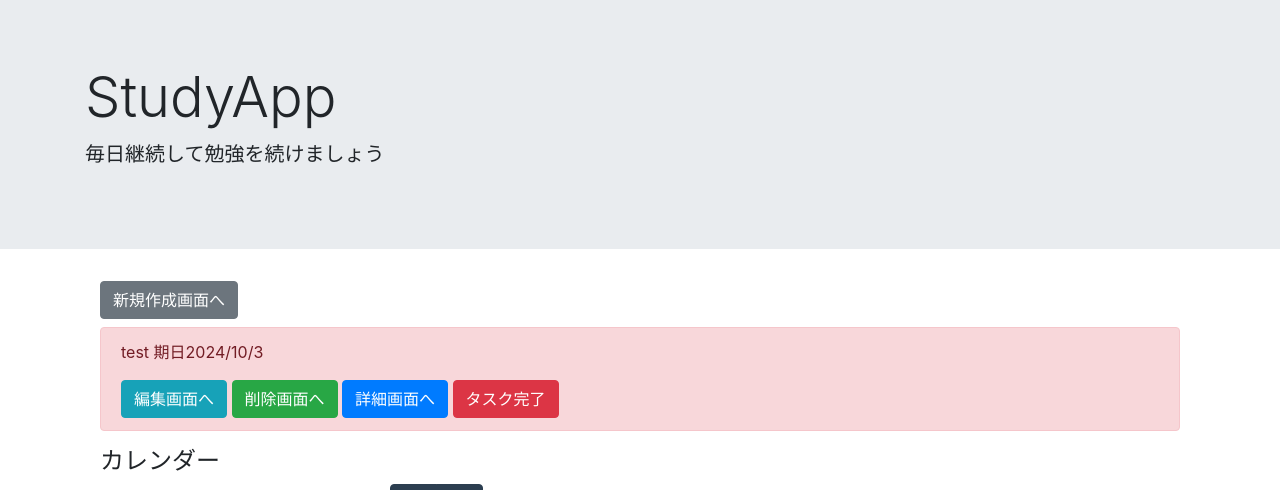
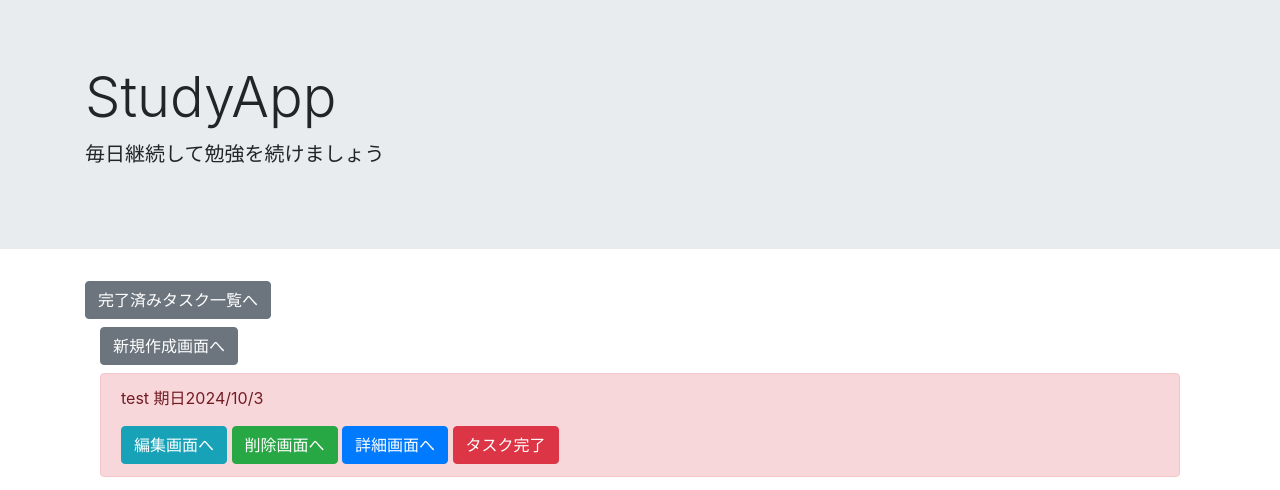
Before and after one commit to Kasai966/todoproject, a Django app: page /index/ in a window 1280 px wide. Shown: the top 490 px of the page. Run offline with Django 5.2, Linux system fonts and the light colour scheme; a user stored in the database is signed in; data comes from the database, SQL or seed files in the repository; both versions use the stored data as it was after the commit; some libraries are stand-ins or nearby versions.

Commit message:
完了済みタスク一覧へ移動するボタンを追加しました。

```diff
--- a/todo/templates/index.html
+++ b/todo/templates/index.html
@@ -11,6 +11,7 @@
 
 {% block content %}
     <div class="container">
+        <a href="{% url 'completed_tasks' %}" class="btn btn-secondary mb-2" tabindex="-1" role="button" aria-disabled="true">完了済みタスク一覧へ</a>
         <!-- リストをインクルード -->
         {% include 'todo/list.html' %}
         <!-- カレンダーをインクルード　-->
```
Also changed, not shown: db.sqlite3.
